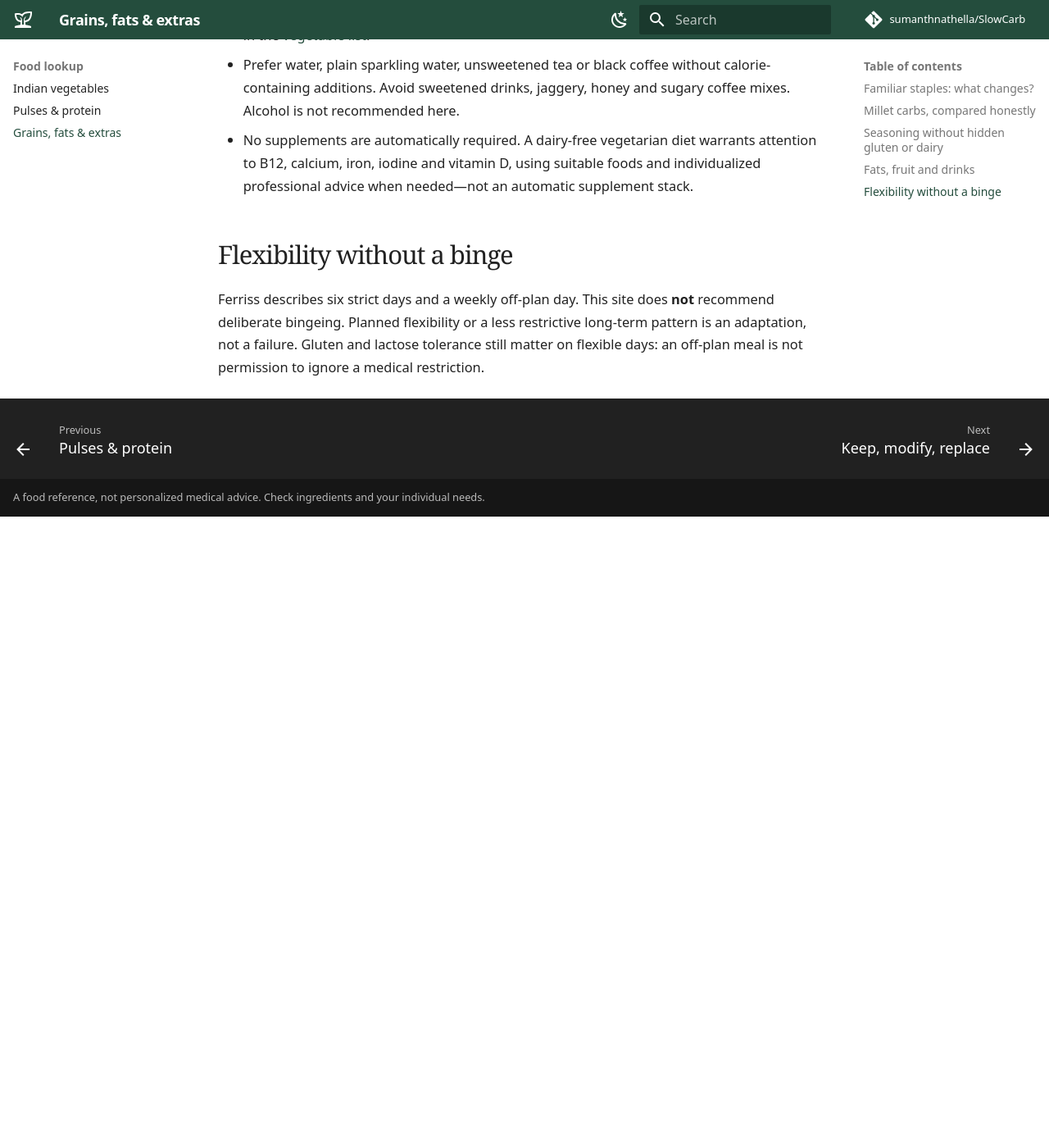
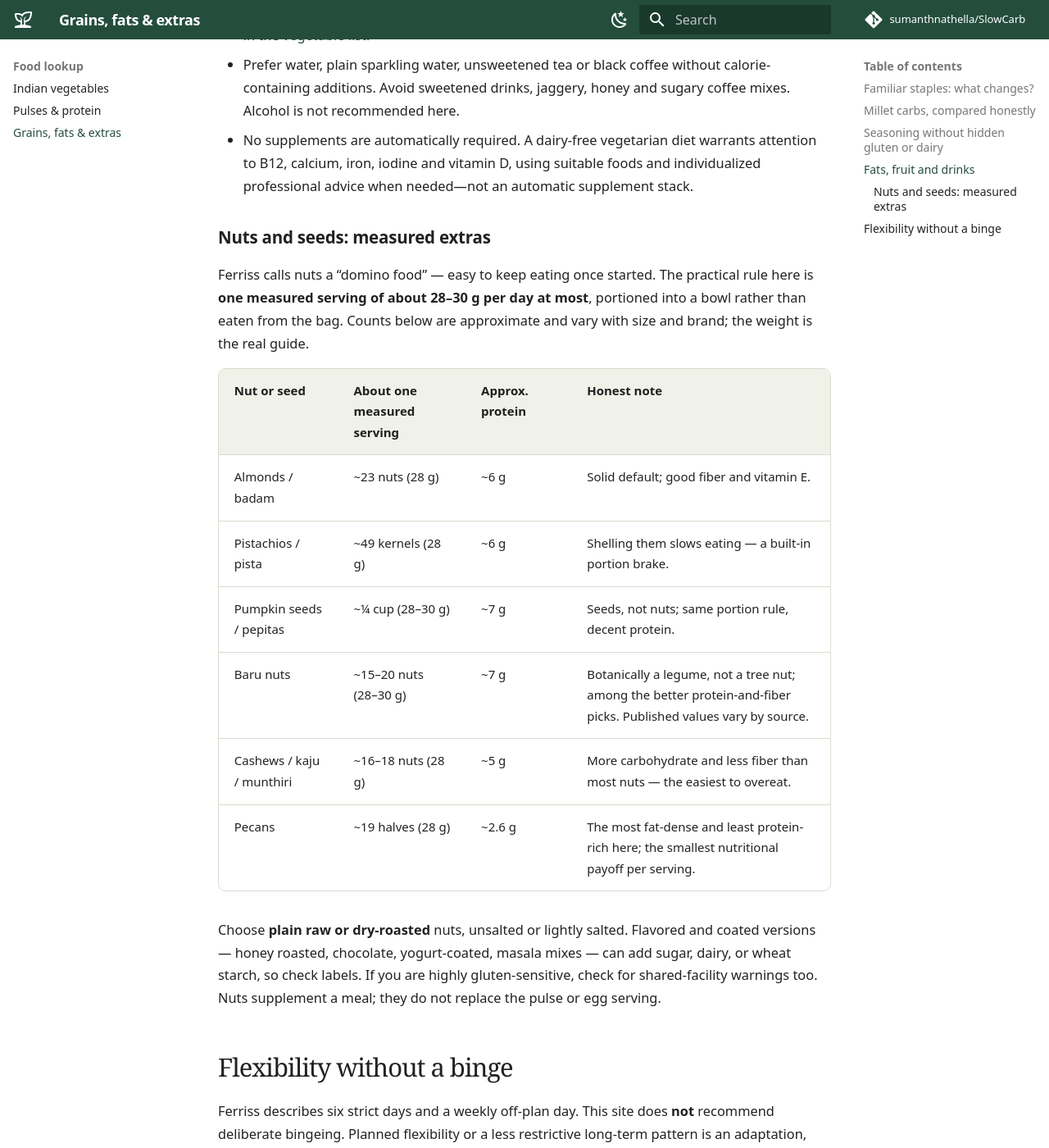
Before and after one commit to sumanthnathella/SlowCarb, an MkDocs documentation site: the page built from docs/foods/staples-extras.md, in a window 1280 px wide and 1400 px high, scrolled down 3069 px. Shown: the whole window at 82% size. Built offline with MkDocs 1.6.1 and Material for MkDocs 9.7.7, drawn with Linux system fonts in a browser that asks for light colours; comment, search, counter and statistics services are not loaded; before the commit the page ends 3699 px from its top, so only the background shows below that.

Commit message:
Add measured nut and seed portions to the extras guide
A 28-30g serving cap with approximate piece counts for almonds,
pistachios, pumpkin seeds, baru nuts, cashews, and pecans, keeping
nuts as extras rather than protein anchors.

Generated with [Devin](https://devin.ai)

Co-Authored-By: Devin <158243242+devin-ai-integration[bot]@users.noreply.github.com>

```diff
--- a/docs/foods/staples-extras.md
+++ b/docs/foods/staples-extras.md
@@ -52,6 +52,21 @@ Default to dairy-free cooking rather than butter, ghee, cream, curd or paneer. L
 - Prefer water, plain sparkling water, unsweetened tea or black coffee without calorie-containing additions. Avoid sweetened drinks, jaggery, honey and sugary coffee mixes. Alcohol is not recommended here.
 - No supplements are automatically required. A dairy-free vegetarian diet warrants attention to B12, calcium, iron, iodine and vitamin D, using suitable foods and individualized professional advice when needed—not an automatic supplement stack.
 
+### Nuts and seeds: measured extras
+
+Ferriss calls nuts a “domino food” — easy to keep eating once started. The practical rule here is **one measured serving of about 28–30 g per day at most**, portioned into a bowl rather than eaten from the bag. Counts below are approximate and vary with size and brand; the weight is the real guide.
+
+| Nut or seed | About one measured serving | Approx. protein | Honest note |
+| --- | --- | --- | --- |
+| Almonds / badam | ~23 nuts (28 g) | ~6 g | Solid default; good fiber and vitamin E. |
+| Pistachios / pista | ~49 kernels (28 g) | ~6 g | Shelling them slows eating — a built-in portion brake. |
+| Pumpkin seeds / pepitas | ~¼ cup (28–30 g) | ~7 g | Seeds, not nuts; same portion rule, decent protein. |
+| Baru nuts | ~15–20 nuts (28–30 g) | ~7 g | Botanically a legume, not a tree nut; among the better protein-and-fiber picks. Published values vary by source. |
+| Cashews / kaju / munthiri | ~16–18 nuts (28 g) | ~5 g | More carbohydrate and less fiber than most nuts — the easiest to overeat. |
+| Pecans | ~19 halves (28 g) | ~2.6 g | The most fat-dense and least protein-rich here; the smallest nutritional payoff per serving. |
+
+Choose **plain raw or dry-roasted** nuts, unsalted or lightly salted. Flavored and coated versions — honey roasted, chocolate, yogurt-coated, masala mixes — can add sugar, dairy, or wheat starch, so check labels. If you are highly gluten-sensitive, check for shared-facility warnings too. Nuts supplement a meal; they do not replace the pulse or egg serving.
+
 ## Flexibility without a binge
 
 Ferriss describes six strict days and a weekly off-plan day. This site does **not** recommend deliberate bingeing. Planned flexibility or a less restrictive long-term pattern is an adaptation, not a failure. Gluten and lactose tolerance still matter on flexible days: an off-plan meal is not permission to ignore a medical restriction.
```
